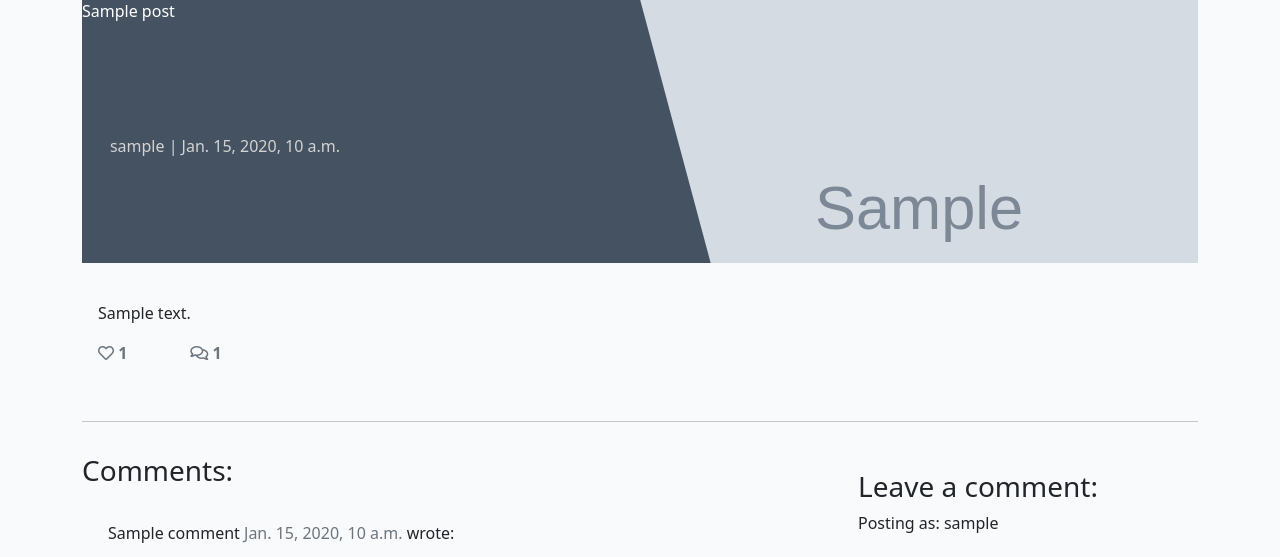
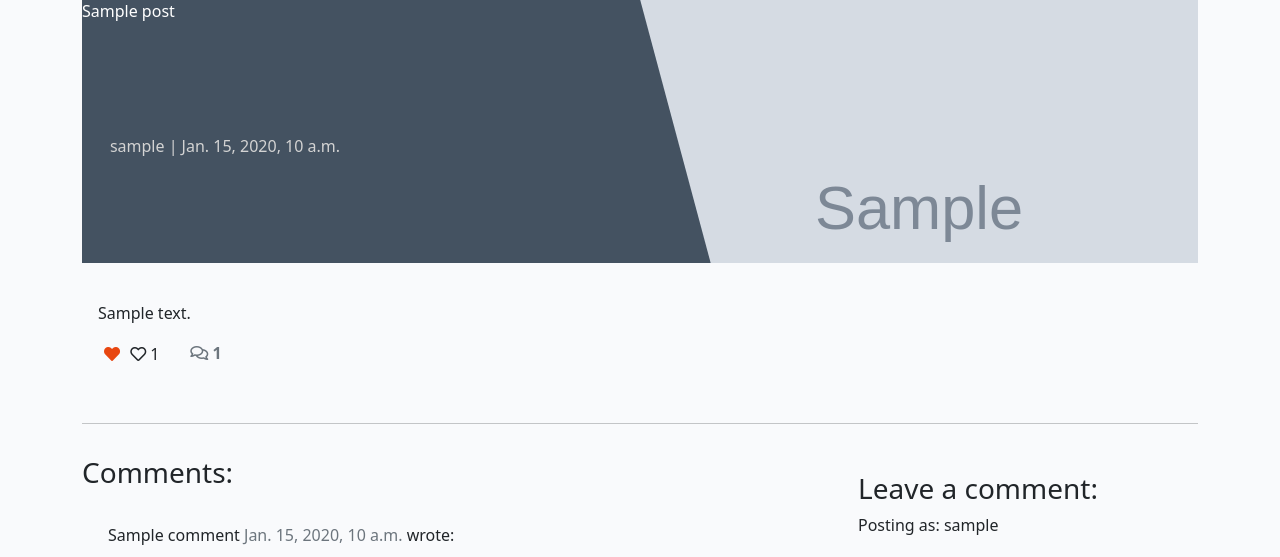
Before and after one commit to nfepb/DjangoBlog, a Django app: a page that uses templates/post_detail.html in a window 1280 px wide. Shown: the part 71-628 px from the top of the page. Run offline with Django 3.2, Linux system fonts and the light colour scheme; a user stored in the database is signed in; tables that the repository leaves empty hold one stand-in row (values such as "Sample post"); grey boxes marked "Sample" are stand-in pictures; some libraries are stand-ins or nearby versions.

Commit message:
If user is auth, displays like/unlike button and number of likes on templates/post_details

```diff
--- a/templates/post_detail.html
+++ b/templates/post_detail.html
@@ -33,8 +33,25 @@
         <p class="card-text">{{ post.content | safe }}</p>
         <div class="row">
           <div class="col-1">
-            <!-- The number of likes goes before the closing strong tag -->
-            <strong class="text-secondary"><i class="far fa-heart"></i> {{ post.number_of_likes }}</strong>
+            <strong>
+              <!-- Display action button if user is auth & number of likes -->
+              {% if user.is_authenticated %}
+              <form action="{% url 'post_like' post.slug %}" class="d-inline" method="POST">
+                {% csrf_token %}
+
+                {% if liked %}
+                <button class="btn-like" type="submit" name="blogpost_id" value="{{post.slug}}"><i
+                    class="fas fa-heart"></i></button>
+                {% else %}
+                <button class="btn-like" type="submit" name="blogpost_id" value="{{post.slug}}"><i
+                    class="far fa-heart"></i></button>
+                {% endif %}
+              </form>
+              {% else %}
+              <span class="text-secundary"><i class="far fa-heart"></i></span>
+              {% endif %}
+            </strong>
+            <span class="text-secundary"><i class="far fa-heart"></i> {{ post.number_of_likes }}</span>
           </div>
           <div class="col-1">
             {% with comments.count as total_comments %}
```
